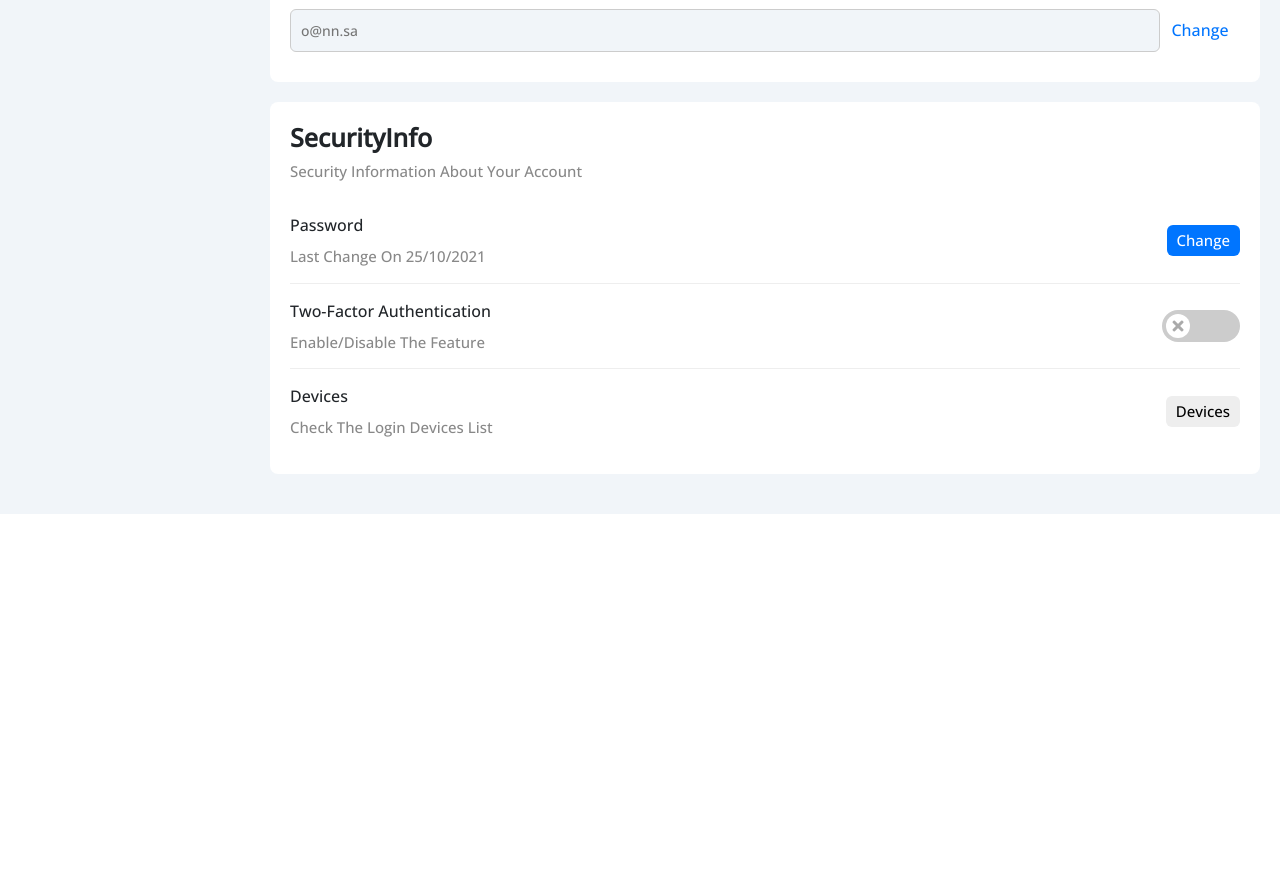
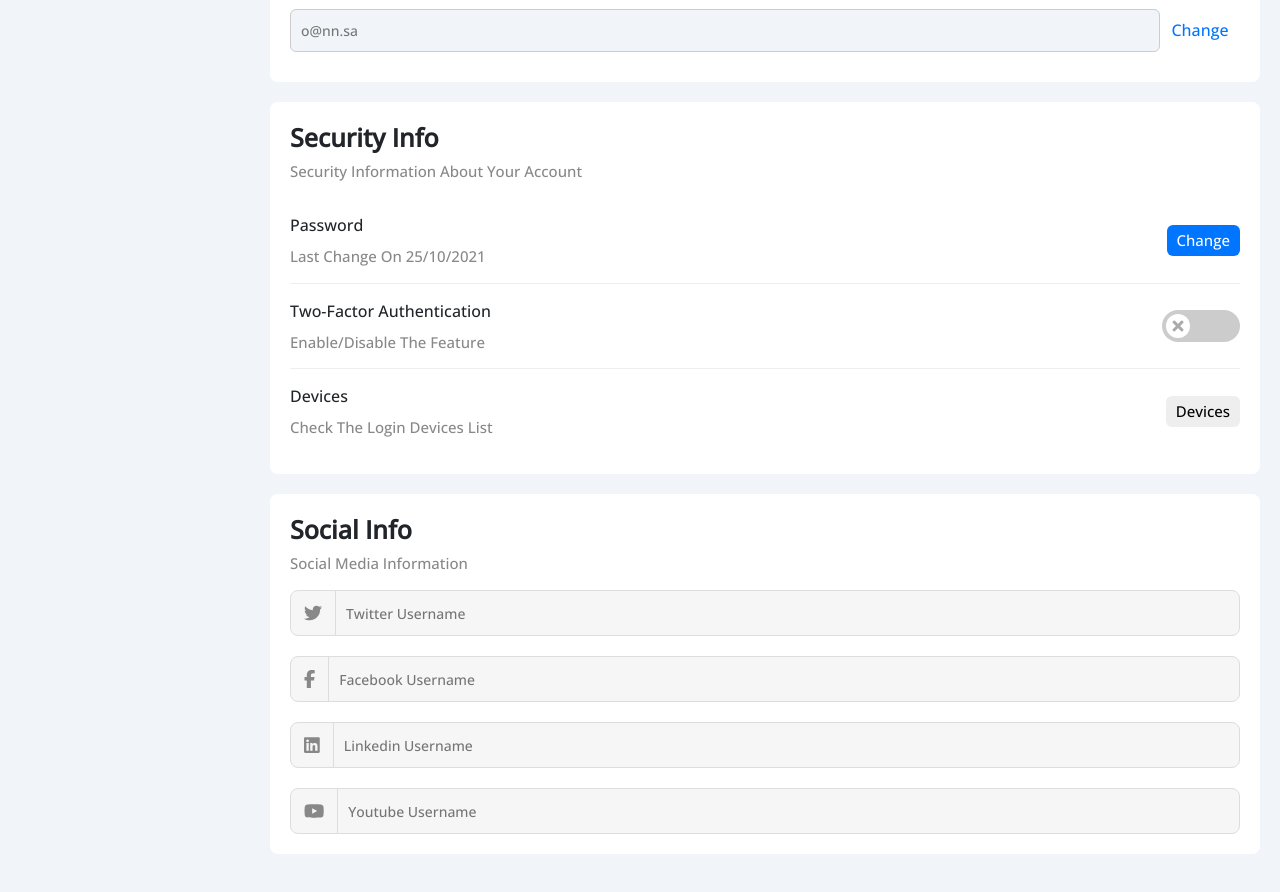
Before and after one commit to zaki164/Atsky, a React (Create React App) app: page /Settings in a window 1280 px wide. Shown: the part 863-1755 px from the top of the page. Before the commit the page ends 1377 px from the top, so only its background shows below. Built offline with nearby package versions, Linux system fonts and the light colour scheme.

Commit message:
SocialInfo Section

```diff
--- a/src/components/SecurityInfo/SecurityInfo.jsx
+++ b/src/components/SecurityInfo/SecurityInfo.jsx
@@ -4,7 +4,7 @@ import { ToggleCheckbox } from '../index'
 const SecurityInfo = () => {
   return (
     <section className='SecurityInfo'>
-      <h2>SecurityInfo</h2>
+      <h2>Security Info</h2>
       <p className='p_custom'>Security Information About Your Account</p>
       <ul className='flex-column'>
         <li className='flex_between'>
--- /dev/null
+++ b/src/components/SocialInfo/SocialInfo.jsx
@@ -0,0 +1,32 @@
+import { faFacebookF, faLinkedin, faTwitter, faYoutube } from '@fortawesome/free-brands-svg-icons'
+import { FontAwesomeIcon } from '@fortawesome/react-fontawesome'
+import './SocialInfo.scss'
+
+const SocialInfo = () => {
+  return (
+    <section className='SocialInfo'>
+      <h2>Social Info</h2>
+      <p className='p_custom'>Social Media Information</p>
+      <ul className='flex-column'>
+        <li className='flex_center Twitter'>
+          <FontAwesomeIcon icon={faTwitter} />
+          <input type="text" name='Twitter Username' placeholder='Twitter Username' />
+        </li>
+        <li className='flex_center Facebook'>
+          <FontAwesomeIcon icon={faFacebookF} />
+          <input type="text" name='Facebook Username' placeholder='Facebook Username' />
+        </li>
+        <li className='flex_center Linkedin'>
+          <FontAwesomeIcon icon={faLinkedin} />
+          <input type="text" name='Linkedin Username' placeholder='Linkedin Username' />
+        </li>
+        <li className='flex_center Youtube'>
+          <FontAwesomeIcon icon={faYoutube} />
+          <input type="text" name='Youtube Username' placeholder='Youtube Username' />
+        </li>
+      </ul>
+    </section>
+  )
+}
+
+export default SocialInfo
--- /dev/null
+++ b/src/components/SocialInfo/SocialInfo.scss
@@ -0,0 +1,35 @@
+@import '../../sass/helpers';
+
+.SocialInfo {
+  ul {
+    gap: 20px;
+    li {
+      background-color: #f6f6f6;
+      border: 1px solid #ddd;
+      border-radius: 8px;
+      @each $colorName, $color in $social {
+        &.#{$colorName} {
+          &:focus-within {
+            svg {
+              color: $color;
+            }
+          }
+        }
+      }
+      svg {
+        font-size: 18px;
+        padding: 13px;
+        color: $greyColor;
+        border-right: 1px solid #ddd;
+        transition: $mainTransition;
+        @include media(sm) {
+          font-size: 15px;
+        }
+      }
+      input {
+        background-color: transparent;
+        border: none;
+      }
+    }
+  }
+}
--- a/src/components/index.js
+++ b/src/components/index.js
@@ -21,6 +21,7 @@ import LatestActivities from './LatestActivities/LatestActivities';
 import SiteControl from './SiteControl/SiteControl';
 import GeneralInfo from './GeneralInfo/GeneralInfo';
 import SecurityInfo from './SecurityInfo/SecurityInfo';
+import SocialInfo from './SocialInfo/SocialInfo';
 
 
 export {
@@ -47,4 +48,5 @@ export {
   SiteControl,
   GeneralInfo,
   SecurityInfo,
+  SocialInfo,
 };
--- a/src/pages/Settings/Settings.jsx
+++ b/src/pages/Settings/Settings.jsx
@@ -1,4 +1,4 @@
-import { GeneralInfo, SecurityInfo, SiteControl } from '../../components';
+import { GeneralInfo, SecurityInfo, SiteControl, SocialInfo } from '../../components';
 import "./Settings.scss";
 
 const Settings = () => {
@@ -9,6 +9,7 @@ const Settings = () => {
         <SiteControl />
         <GeneralInfo />
         <SecurityInfo />
+        <SocialInfo />
       </div>
     </main>
   )
```
